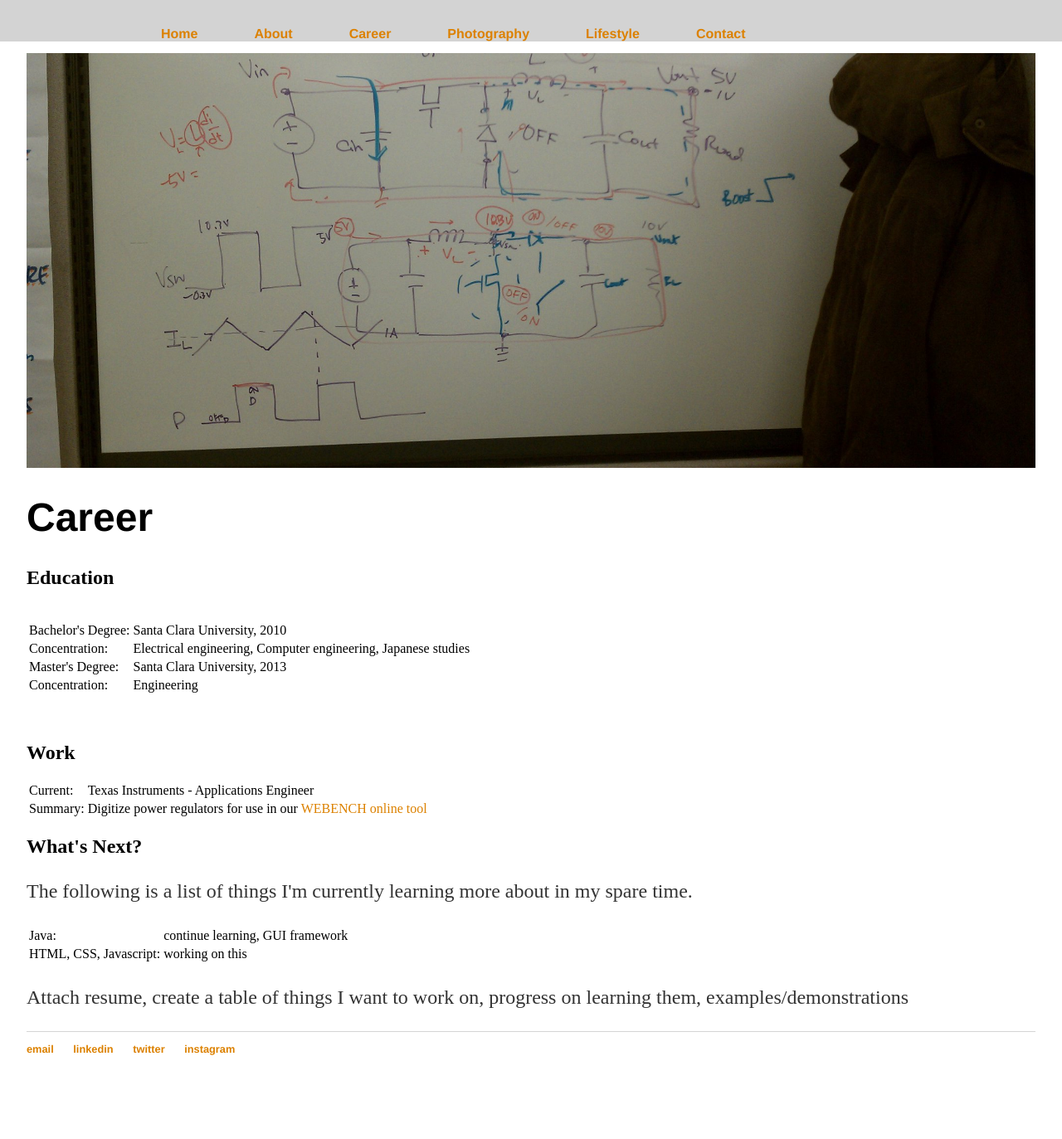
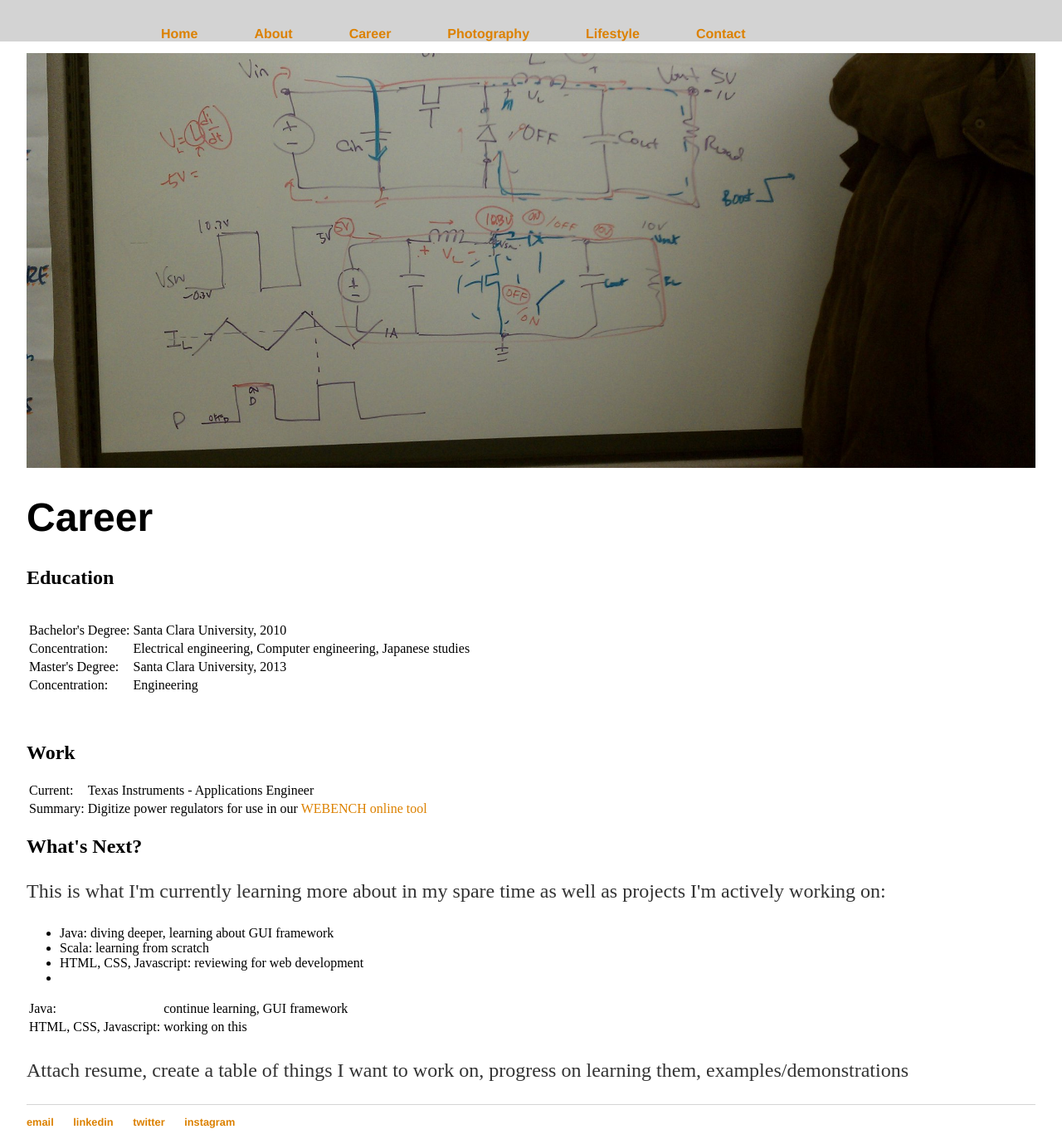
Before and after one commit to itsonlyjaz/itsonlyjaz.github.io, a Jekyll site: the page built from career/index.html, in a window 1280 px wide and 1373 px high. Shown: the whole window at 83% size. Built offline with Jekyll 4.4.1, drawn with Linux system fonts in a browser that asks for light colours.

Commit message:
Update index.html

```diff
--- a/career/index.html
+++ b/career/index.html
@@ -47,7 +47,13 @@ title: jaz-marie
             <td>Digitize power regulators for use in our <a href="http://www.ti.com/webench">WEBENCH online tool</a></td>
        </table>
          <h2>What's Next?</h2>
-       <p>The following is a list of things I'm currently learning more about in my spare time.
+       <p>This is what I'm currently learning more about in my spare time as well as projects I'm actively working on:
+          <ul>
+             <li>Java: diving deeper, learning about GUI framework</li>
+             <li>Scala: learning from scratch</li>
+             <li>HTML, CSS, Javascript: reviewing for web development</li>
+             <li></li>
+          </ul>
        <table border="0">
            <tr>
               <td>Java:</td>
```
